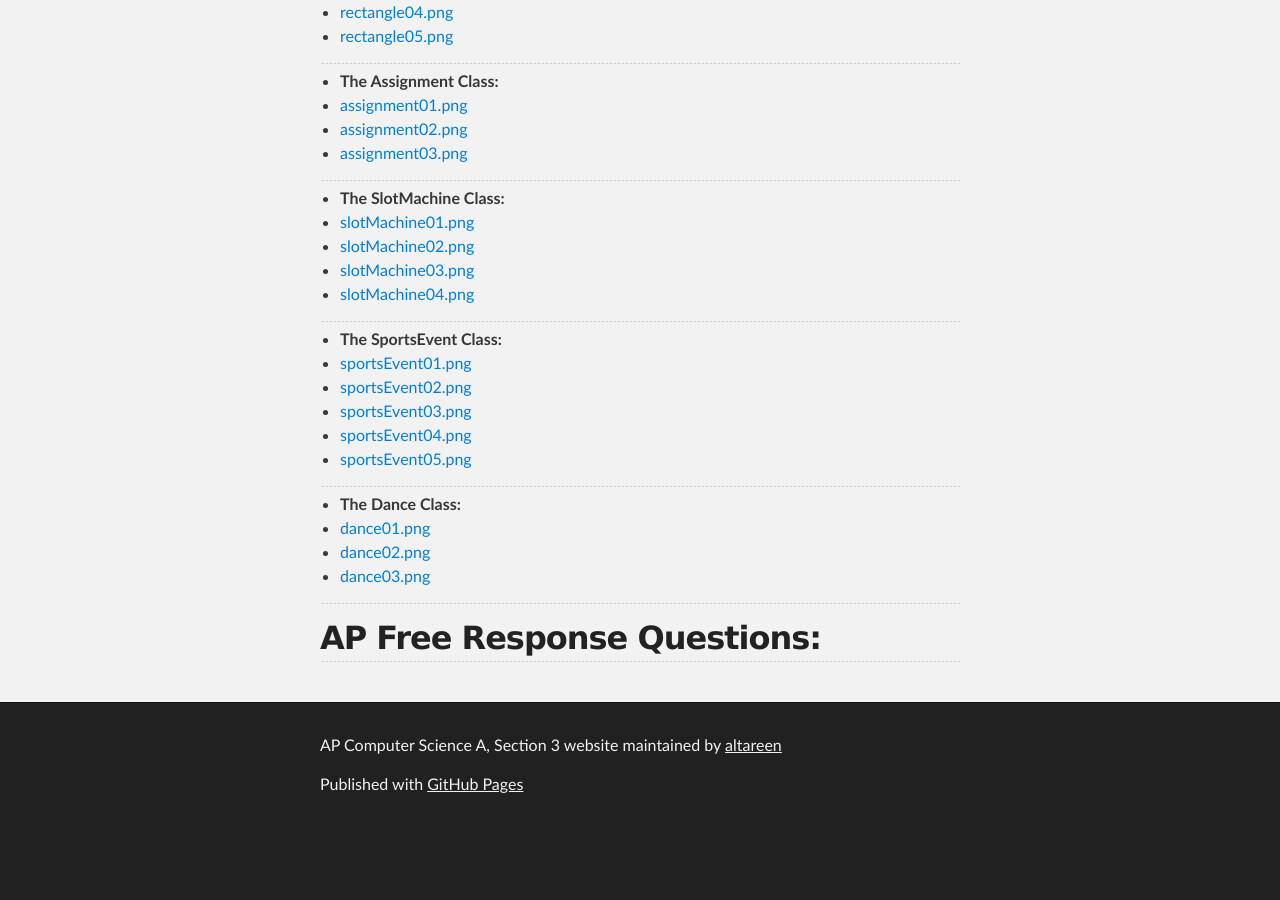
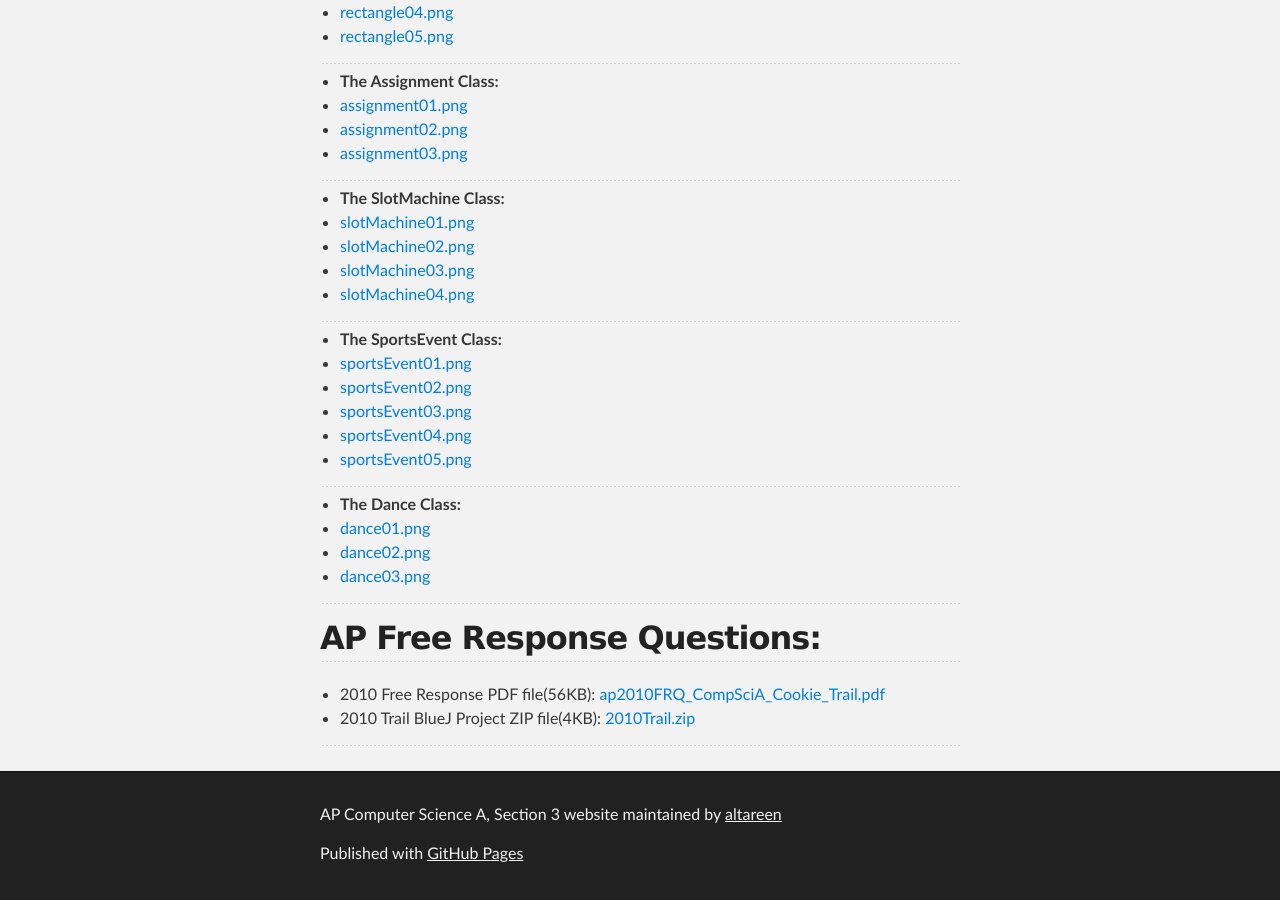
Before and after one commit to ynot1609/apcompsci3, a Jekyll site: the page built from frqs/index.md, in a window 1280 px wide and 900 px high, scrolled down 815 px. Built offline with Jekyll 4.4.1, drawn with Linux system fonts in a browser that asks for light colours; before the commit the page ends 1646 px from its top, so only the background shows below that; some of the changed lines change nothing that is shown.

Commit message:
Added 2010trail

```diff
--- a/frqs/index.md
+++ b/frqs/index.md
@@ -62,13 +62,14 @@ title: Free Response Questions
 ---
 
 ## AP Free Response Questions:
-<!--
+
 + 2010 Free Response PDF file(56KB): [ap2010FRQ_CompSciA_Cookie_Trail.pdf](/apcompsci3/assets/ap2010FRQ_CompSciA_Cookie_Trail.pdf)
-+ 2010 Trail BlueJ Project ZIP file(4KB): [2010frqTrail.zip](/apcompsci3/assets/2010frqTrail.pdf)
-+ 2010 Cookie BlueJ Project ZIP file(4KB): [2010frqCookie.zip](/apcompsci3/assets/2010frqCookie.pdf)
++ 2010 Trail BlueJ Project ZIP file(4KB): [2010Trail.zip](/apcompsci3/assets/2010Trail.zip)
+<!-- + 2010 Cookie BlueJ Project ZIP file(4KB): [2010frqCookie.zip](/apcompsci3/assets/2010frqCookie.pdf) -->
 
 ---
 
+<!--
 + 2011 Free Response PDF file(298KB): [ap2011FRQ_CompSciA_Sound_Fuel_Cipher.pdf](/apcompsci3/assets/ap2011FRQ_CompSciA_Sound_Fuel_Cipher.pdf)
 + 2011 Sound BlueJ Project ZIP file(4KB): [2011frqSound.zip](/apcompsci3/assets/2011frqSound.pdf)
 -->
```
Also changed, not shown: 2 other files.
